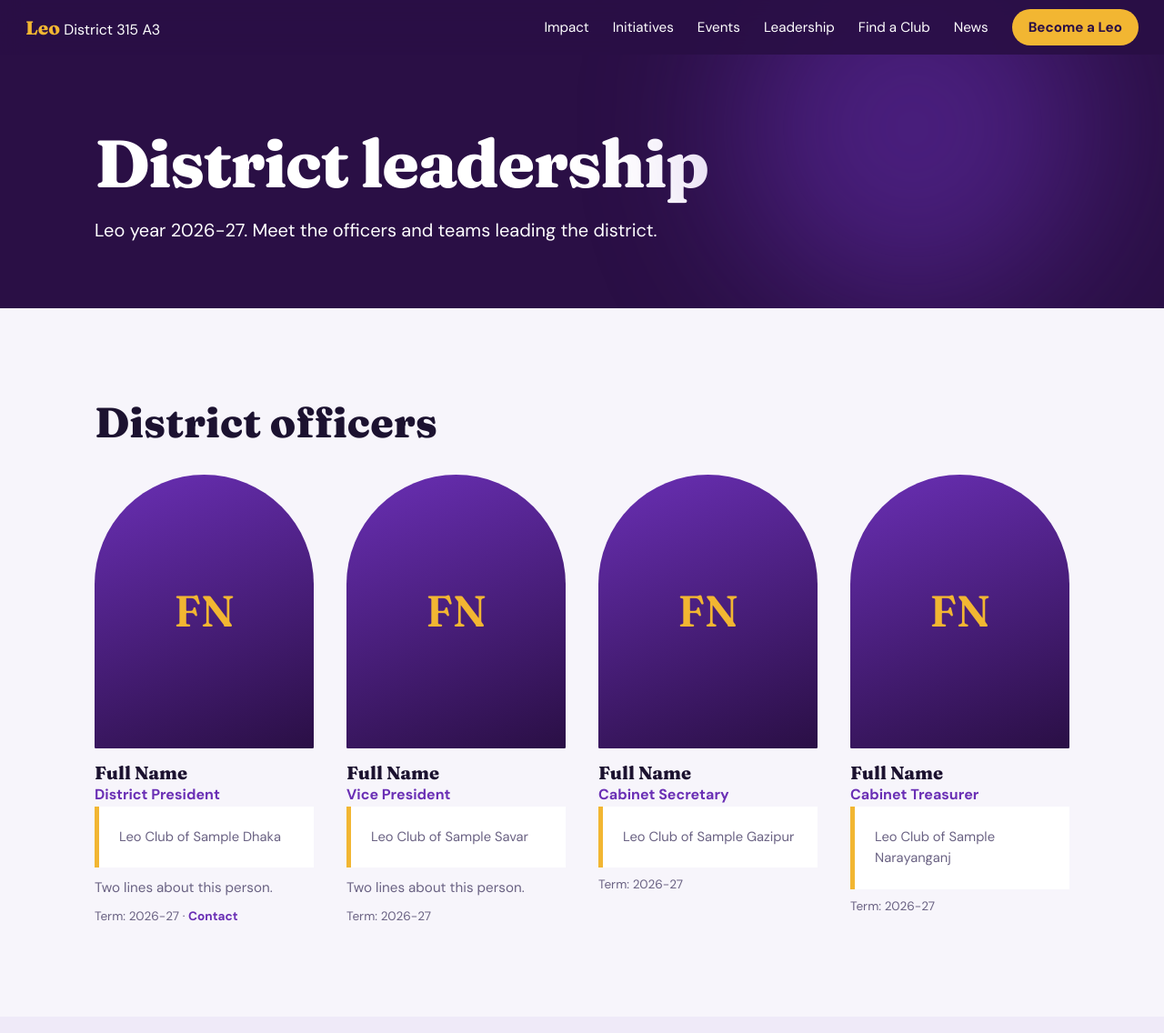
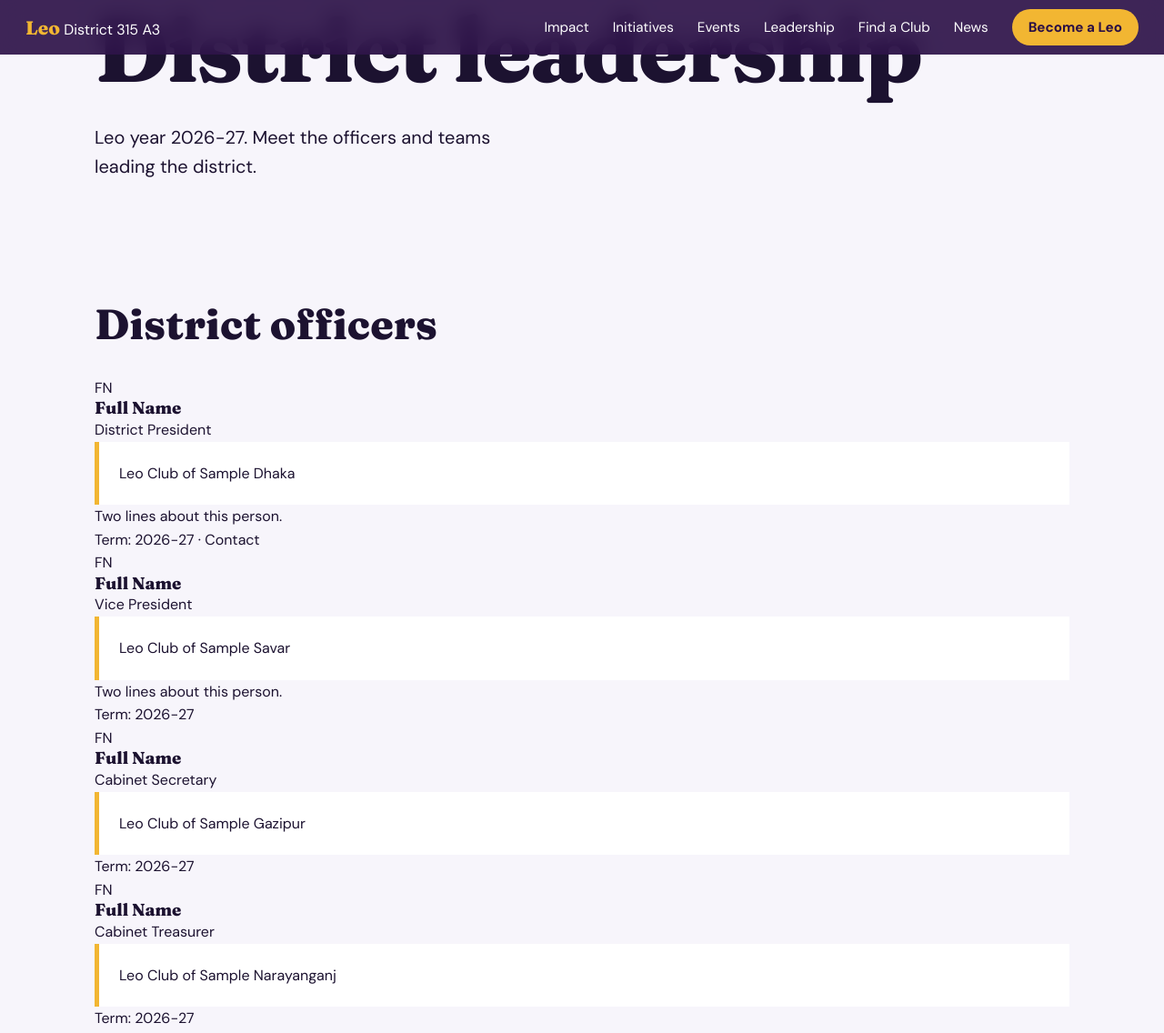
Before and after one commit to tanvir95sajin/leo315a3, a plain HTML site: page leadership.html in a window 1280 px wide. Shown: the top 1136 px of the page at 91% size. Drawn offline with Linux system fonts and the light colour scheme.

Commit message:
Refactor leadership styles and add message layout

```diff
--- a/assets/css/leadership.css
+++ b/assets/css/leadership.css
@@ -1,25 +1,13 @@
-.page-head{background:var(--plum);color:#fff;padding:140px 0 70px;position:relative;overflow:hidden}
-.page-head::after{content:"";position:absolute;width:380px;height:380px;border-radius:50%;background:var(--violet);filter:blur(80px);opacity:.5;right:8%;top:-60px;animation:drift 14s ease-in-out infinite alternate}
-.page-head h1{font-size:clamp(2.6rem,6vw,4.6rem);position:relative;animation:fade .8s both}
-.page-head .lede{opacity:1;animation:none;position:relative;margin:1rem 0 0;max-width:46ch}
-.people{display:grid;grid-template-columns:repeat(auto-fill,minmax(170px,1fr));gap:28px}
-.people.big{grid-template-columns:repeat(auto-fill,minmax(240px,1fr));gap:36px}
-.person{animation:rise2 .8s cubic-bezier(.2,.8,.2,1) both;animation-delay:calc(var(--i)*.12s)}
-@keyframes rise2{from{opacity:0;transform:translateY(36px)}}
-.pic{position:relative;aspect-ratio:4/5;border-radius:999px 999px 10px 10px;overflow:hidden;background:linear-gradient(160deg,var(--violet),var(--plum));display:grid;place-items:center;margin-bottom:16px;transition:.4s}
-.pic span{font-family:'Fraunces',serif;font-size:3rem;color:var(--gold)}
-.pic img{position:absolute;inset:0;width:100%;height:100%;object-fit:cover;transition:transform .6s}
-.person:hover .pic{box-shadow:0 18px 40px rgba(42,15,69,.25);transform:translateY(-6px)}
-.person:hover .pic img{transform:scale(1.07)}
-.person h3{font-size:1.25rem}
-.role{color:var(--violet);font-weight:700}
-.club{color:var(--mut);font-size:.92rem}
-.person p{margin-top:10px;font-size:.95rem;color:var(--mut)}
-.meta{margin-top:8px;font-size:.85rem;color:var(--mut)}.meta a{color:var(--violet);font-weight:700}
-.team{margin-bottom:56px}
-.team h3{font-size:1.6rem;margin-bottom:20px;padding-bottom:10px;border-bottom:3px solid var(--gold);display:inline-block}
-.past{list-style:none}
-.past a{display:grid;grid-template-columns:130px 1fr;padding:18px 12px;border-top:1px solid var(--line);transition:.3s}
-.past li:last-child a{border-bottom:1px solid var(--line)}
-.past a[href]:hover{background:#fff;padding-left:28px}
-.past b{font-family:'Fraunces',serif;font-size:1.3rem;color:var(--violet)}
+.msgs{display:grid;grid-template-columns:1fr 1fr;gap:64px}
+.msg .pic{width:170px;aspect-ratio:4/5;border-radius:999px 999px 10px 10px;overflow:hidden;position:relative;background:linear-gradient(160deg,var(--violet),var(--plum));display:grid;place-items:center;margin-bottom:20px}
+.msg .pic span{font-family:'Fraunces',serif;font-size:3rem;color:var(--gold)}
+.msg .pic img{position:absolute;inset:0;width:100%;height:100%;object-fit:cover}
+.msg h3{font-size:1.7rem}
+.msg .role{color:var(--violet);font-weight:700;margin-bottom:16px}
+.msg p{color:var(--ink);max-width:60ch;margin-bottom:12px}
+.msg .more{display:grid;grid-template-rows:0fr;transition:grid-template-rows .5s cubic-bezier(.2,.8,.2,1)}
+.msg .more>div{overflow:hidden}
+.msg .more.open{grid-template-rows:1fr}
+.toggle{font:inherit;font-weight:700;color:var(--violet);background:none;border:0;border-bottom:2px solid var(--gold);padding:2px 0;cursor:pointer;transition:.2s}
+.toggle:hover{color:var(--plum);border-color:var(--violet)}
+@media(max-width:860px){.msgs{grid-template-columns:1fr;gap:56px}}
```
